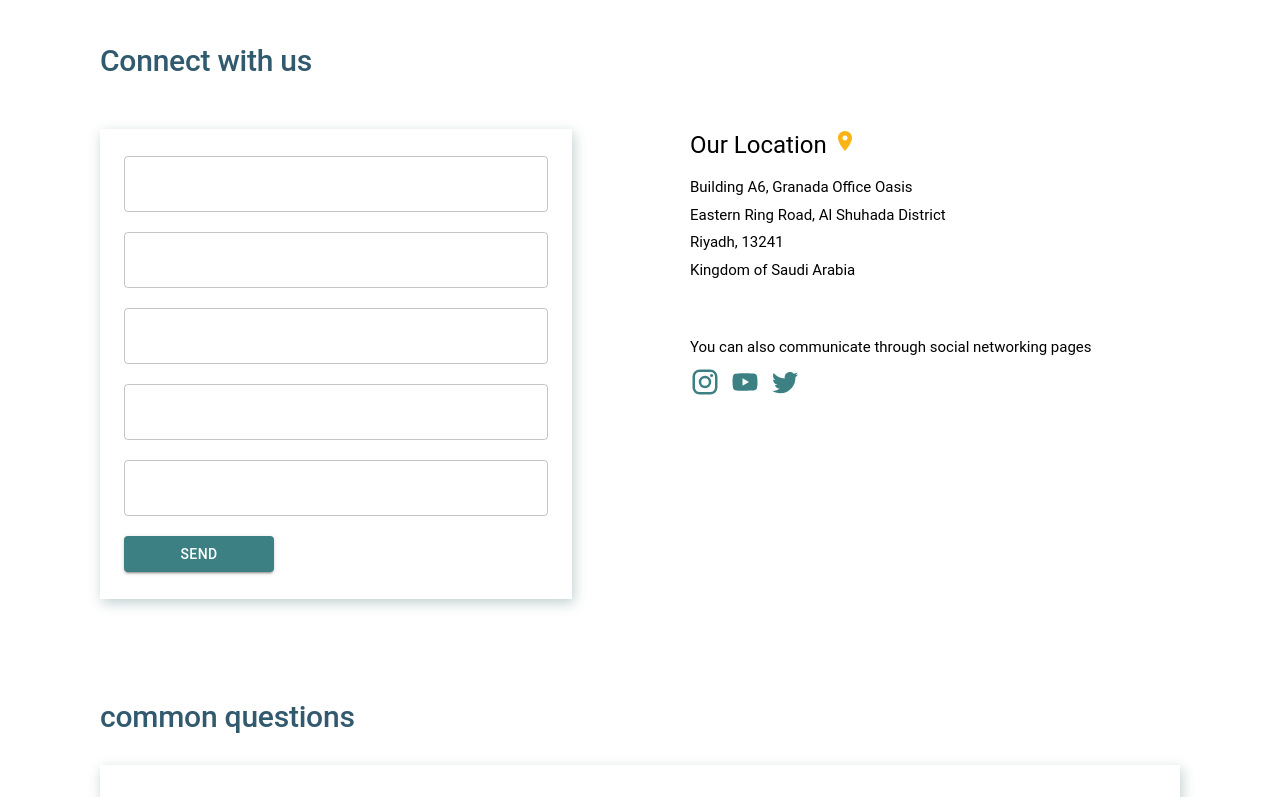
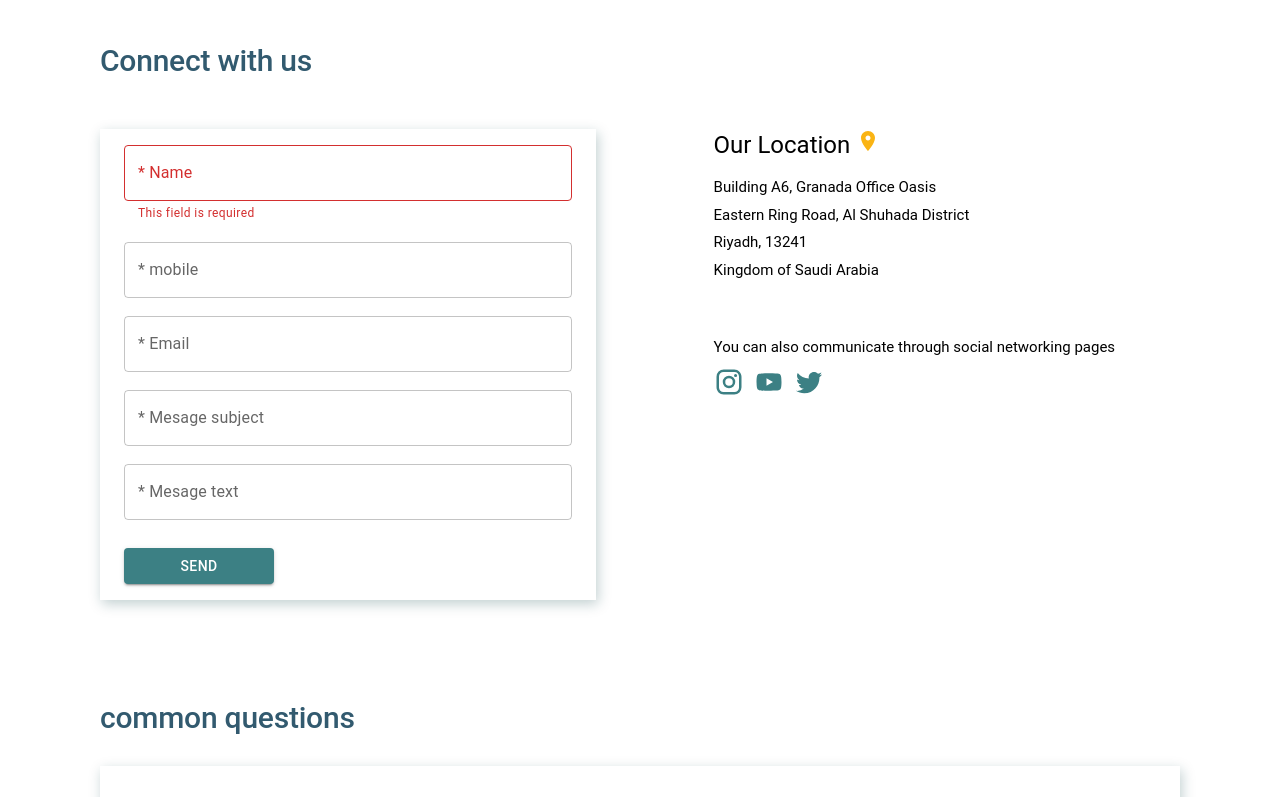
Before and after one commit to DianaKagramanyan/takamol, a React (Create React App) app: page /Help in a window 1280 px wide. Shown: the part 451-1248 px from the top of the page. Built offline with nearby package versions, Linux system fonts and the light colour scheme.

Commit message:
added styling

```diff
--- a/package.json
+++ b/package.json
@@ -12,6 +12,7 @@
     "@testing-library/user-event": "^13.5.0",
     "react": "^18.2.0",
     "react-dom": "^18.2.0",
+    "react-hook-form": "^7.45.4",
     "react-router-dom": "^6.14.2",
     "react-scripts": "5.0.1",
     "web-vitals": "^2.1.4"
--- a/src/public/help/Form.js
+++ b/src/public/help/Form.js
@@ -1,26 +1,58 @@
-import React from 'react';
+import React, {useState} from 'react';
 import {Link} from "react-router-dom";
 import InstagramIcon from "@mui/icons-material/Instagram";
 import YouTubeIcon from "@mui/icons-material/YouTube";
 import TwitterIcon from "@mui/icons-material/Twitter";
-import OutlinedInput from '@mui/material/OutlinedInput';
 import Button from "@mui/material/Button";
 import PlaceIcon from '@mui/icons-material/Place';
+import {TextField} from "@mui/material";
+
 
 const Form = () => {
+const [info, setInfo] = useState();
+
   return (
     <div>
       <h2 className="text-conn">Connect with us</h2>
       <div className="main-form">
         <div className="form">
           <div className="input">
-            <OutlinedInput className="input-1"/>
-            <OutlinedInput className="input-1"/>
-            <OutlinedInput className="input-1"/>
-            <OutlinedInput className="input-1"/>
-            <OutlinedInput className="input-1"/>
+            <TextField
+              id="outlined-error-helper-text"
+              label="* Name"
+              value={info}
+              onChange={(e)=> setInfo(e.target.value)}
+              helperText={!info ? "This field is required" : null}
+              error={!info}
+            />
+            <br/>
+            <TextField
+              // helperText="This field is required"
+              id="demo-helper-text-aligned"
+              label="* mobile"
+            />
+            <br/>
+            <TextField
+              // helperText="This field is required"
+              id="demo-helper-text-aligned"
+              label="* Email"
+            />
+            <br/>
+            <TextField
+              // helperText="This field is required"
+              id="demo-helper-text-aligned"
+              label="* Mesage subject"
+            />
+            <br/>
+            <TextField
+              // helperText="This field is required"
+              id="demo-helper-text-aligned"
+              label="* Mesage text"
+            />
+            <br/>
             <div className="button-send">
-              <Button sx={{color: "white", backgroundColor: "rgb(60, 128, 132)", width: "150px"}}
+              <Button className="button-send"
+                      sx={{color: "white", backgroundColor: "rgb(60, 128, 132)", width: "150px"}}
                       variant="contained">Send</Button>
             </div>
           </div>
@@ -36,7 +68,7 @@ const Form = () => {
             <div className="det">Kingdom of Saudi Arabia</div>
           </div>
 
-          <div className="second-loc" >
+          <div className="second-loc">
             <div className="det">You can also communicate through social networking pages</div>
             <div>
               <Link to="https://www.instagram.com/hrsd_sa/?igshid=YmMyMTA2M2Y%3D" target="_blank">
--- a/src/public/styles/header.css
+++ b/src/public/styles/header.css
@@ -401,7 +401,7 @@ body {
 }
 
 .form {
-    width: 40%;
+    width: 42%;
     box-sizing: border-box;
     box-shadow: 2px 4px 12px rgba(11, 68, 70, 0.25);
     margin-right: 10%;
@@ -410,20 +410,14 @@ body {
 .input {
     display: flex;
     flex-direction: column;
-    /*align-items: center;*/
-    /*justify-content: center;*/
     border: 0px;
     box-sizing: content-box;
     background: none;
-    padding: 16.5px 14px;
-}
-
-.input-1 {
-    margin: 10px;
+    padding: 16px 24px;
 }
 
 .button-send {
-    margin: 10px;
+    margin-top: 10px;
 }
 
 .location {
```
Also changed, not shown: 1 other file (tests, documents, lock files or other folders).
